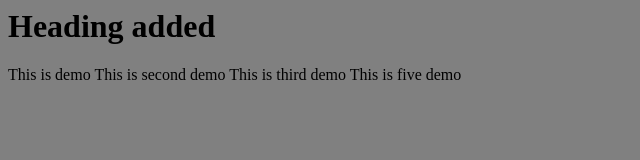
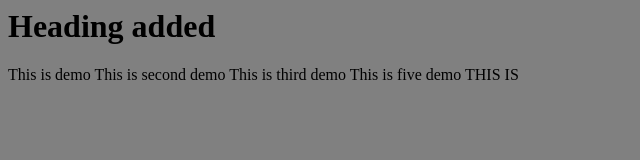
Before and after one commit to rootritesh/dev4, a plain HTML site: page index.html in a window 1280 px wide. Shown: the full height of the page, 0-640 px from the left. Drawn offline with Linux system fonts and the light colour scheme.

Commit message:
new line added

```diff
--- a/index.html
+++ b/index.html
@@ -8,7 +8,7 @@ This is demo
 This is second demo
 This is third demo
 This is five demo
-
+THIS IS
 
 </body>
 </html>
```
